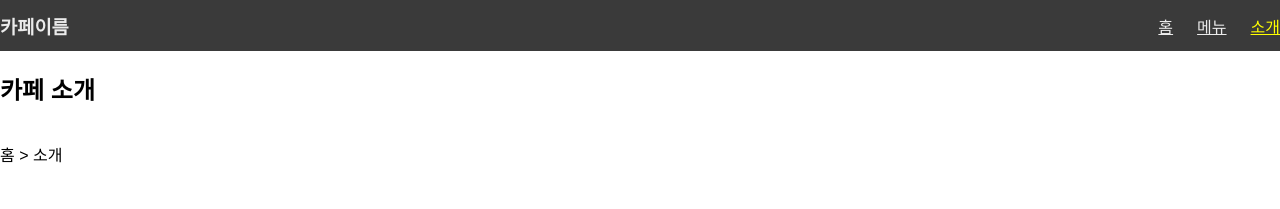
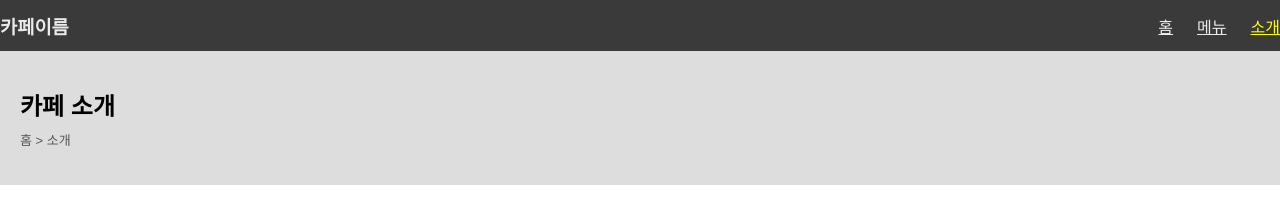
Before and after one commit to hxxdxm/cafe_hamin, a plain HTML site: page intro.html in a window 1280 px wide. Shown: the top 209 px of the page. Drawn offline with Linux system fonts and the light colour scheme.

Commit message:
Refactor intro.html structure and sections
Updated the structure of the intro.html file, including changes to section titles and formatting.

```diff
--- a/intro.html
+++ b/intro.html
@@ -21,7 +21,7 @@
   </header>
 
   <main class="about-page">
-    <section>
+    <section class="page-title">
       <h2>카페 소개</h2>
       <p>홈 > 소개</p>
     </section>
```
